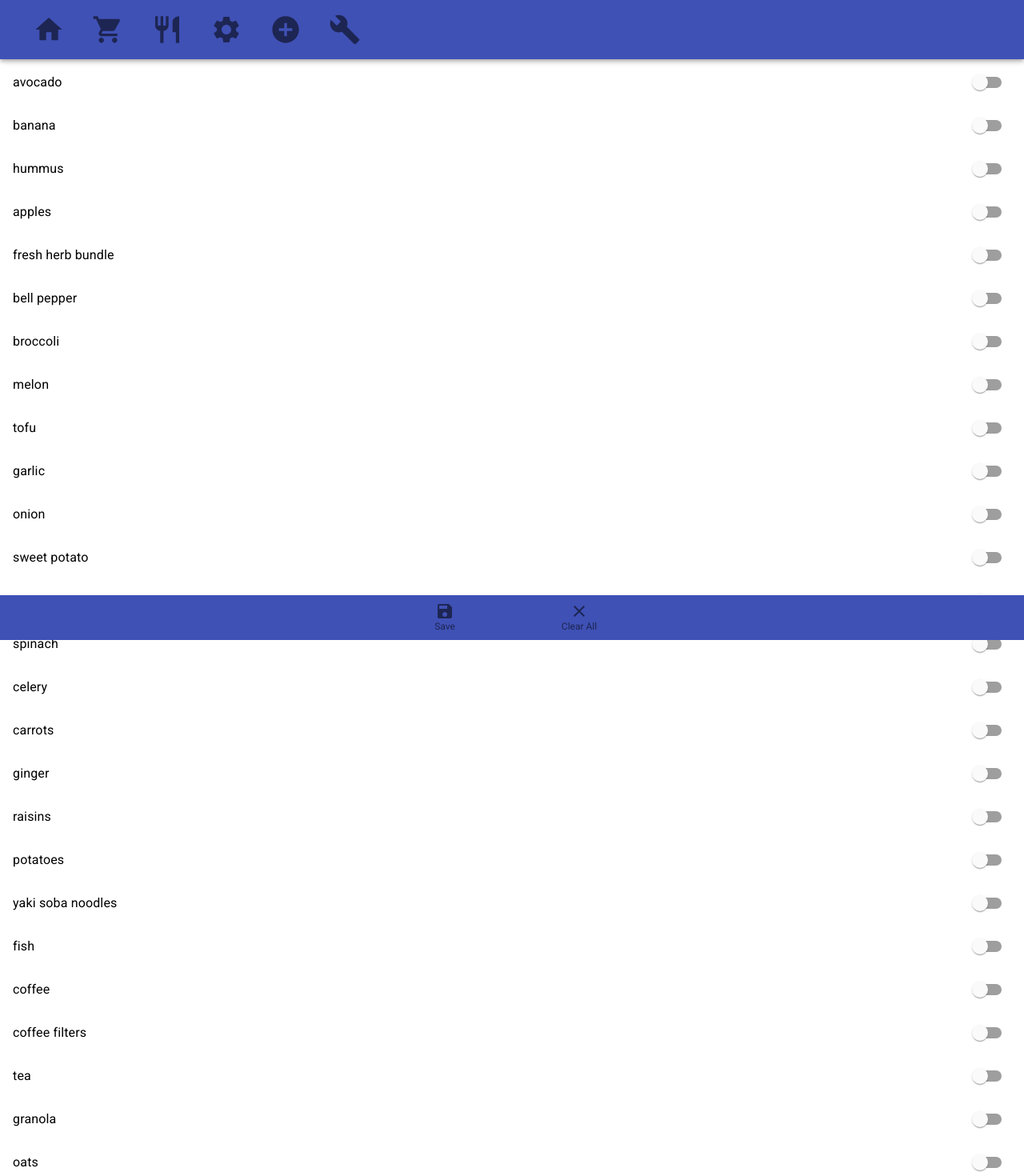
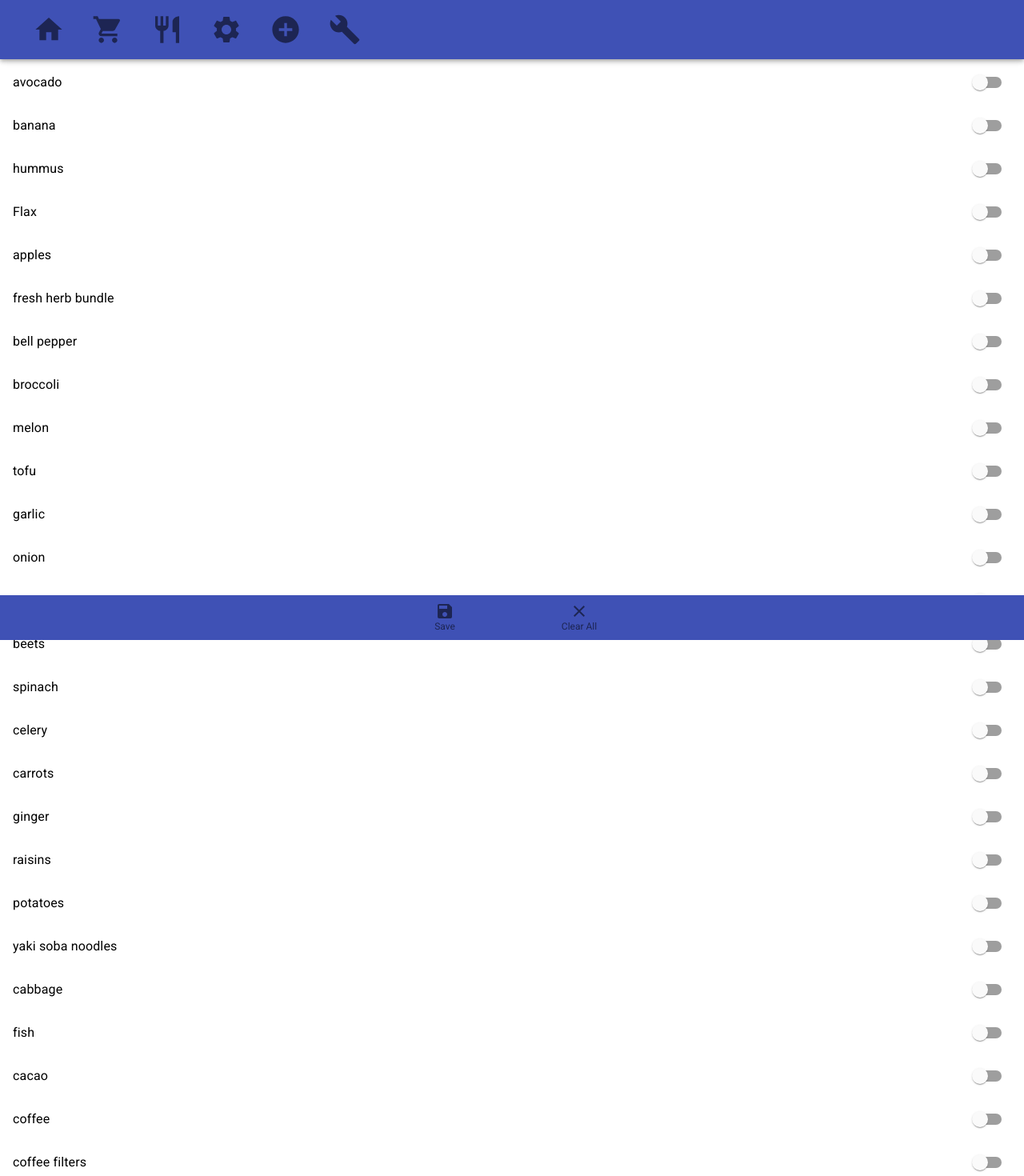
Before and after one commit to powergeoff/grocery-app, a React (Create React App) app: page /#/all in a window 1280 px wide. Shown: the top 1470 px of the page at 80% size. Built offline with nearby package versions, Linux system fonts and the light colour scheme.

Commit message:
added new items to data.json, removed unused js files

```diff
--- a/src/data.json
+++ b/src/data.json
@@ -439,6 +439,41 @@
       "store": 0,
       "zone": -10,
       "checked": false
+    },
+    {
+      "id": 74,
+      "name": "Flax",
+      "store": 0,
+      "zone": -10,
+      "checked": false
+    },
+    {
+      "id": 75,
+      "name": "cabbage",
+      "store": 0,
+      "zone": 0,
+      "checked": false
+    },
+    {
+      "id": 76,
+      "name": "cacao",
+      "store": 0,
+      "zone": 1,
+      "checked": false
+    },
+    {
+      "id": 77,
+      "name": "paprika",
+      "store": 0,
+      "zone": 6,
+      "checked": false
+    },
+    {
+      "id": 78,
+      "name": "chilli powder",
+      "store": 0,
+      "zone": 6,
+      "checked": false
     }
   ],
   "stores": [
```
Also changed, not shown: src/CacheAPITest.js (deleted, +0 -10 lines), src/components/App.js (+6 -5 lines), src/setupTests.js (deleted, +0 -5 lines), src/useStateWithCallBack.js (deleted, +0 -43 lines), 1 other file (tests, documents, lock files or other folders).
